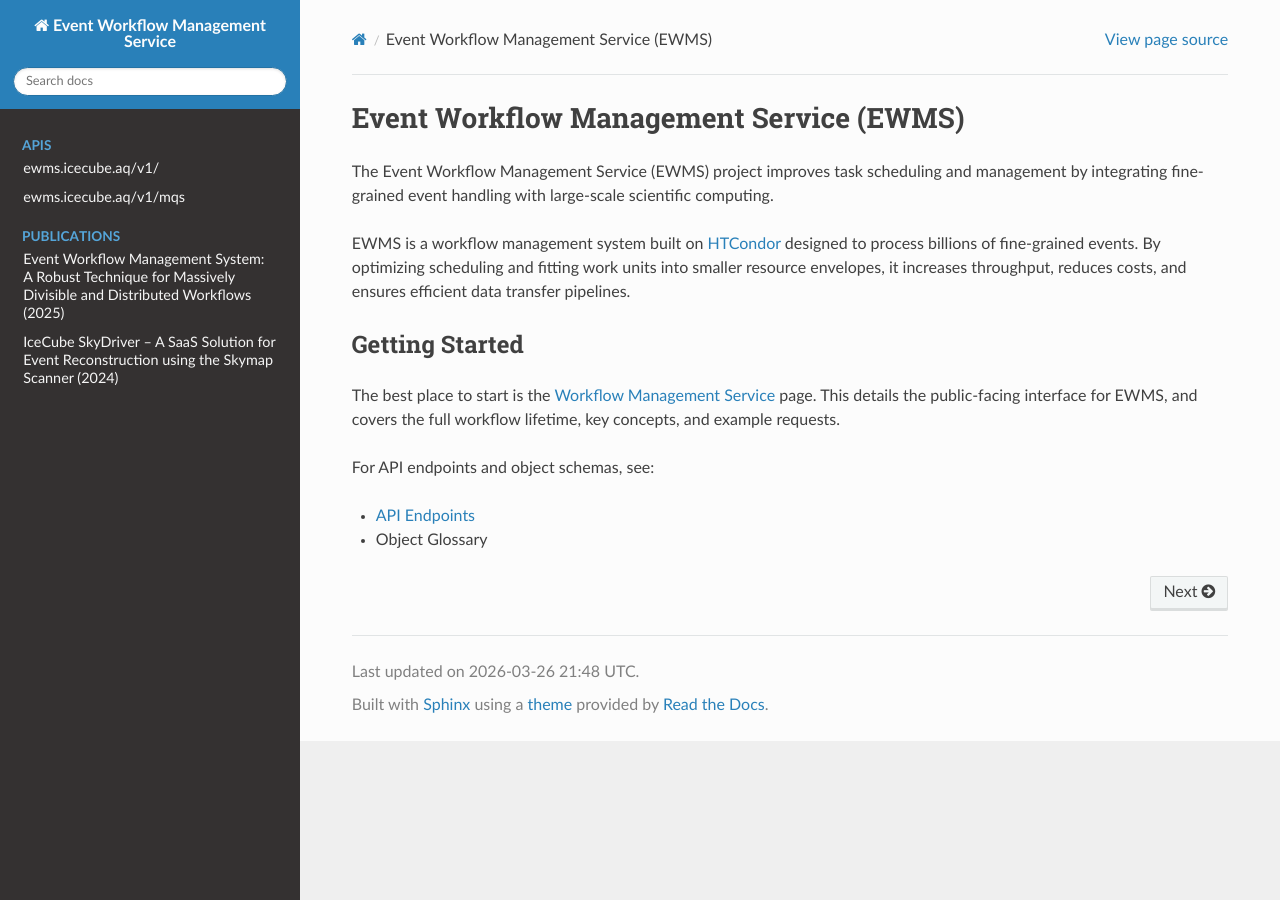
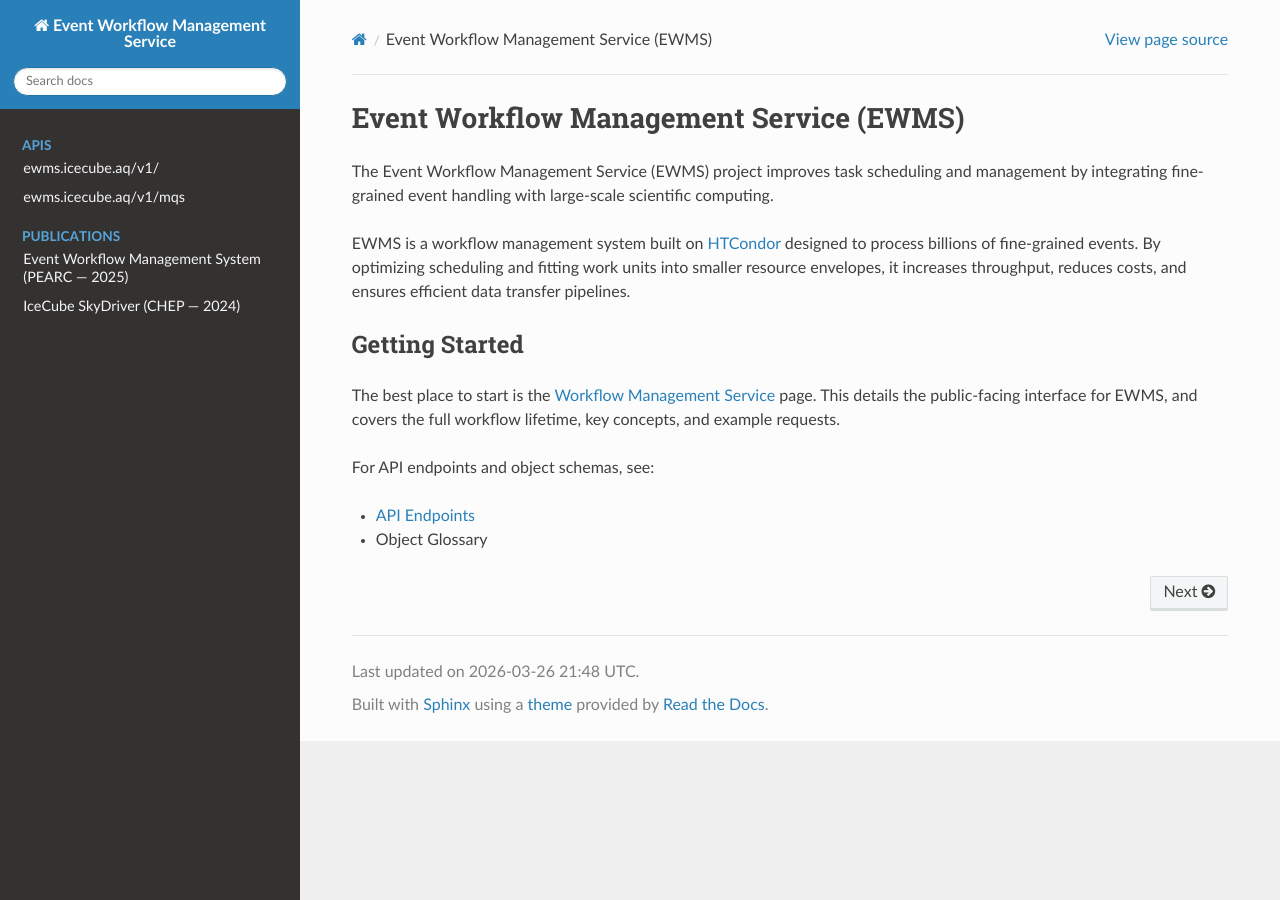
Before and after one commit to Observation-Management-Service/ewms-docs, a Sphinx documentation site: the page built from docs/index.rst, in a window 1280 px wide. Built offline with Sphinx 7.4.7 and the Read the Docs theme 3.1.0, drawn with Linux system fonts in a browser that asks for light colours; pages that are not in the unit, such as notebooks, are missing from menus.

Commit message:
link publications - 2.1

```diff
--- a/docs/index.rst
+++ b/docs/index.rst
@@ -51,5 +51,5 @@ For API endpoints and object schemas, see:
    :hidden:
    :caption: Publications
 
-   Event Workflow Management System: A Robust Technique for Massively Divisible and Distributed Workflows (2025) <https://dl.acm.org/doi/10.1145/3708035.3736051>
-   IceCube SkyDriver – A SaaS Solution for Event Reconstruction using the Skymap Scanner (2024) <https://www.epj-conferences.org/articles/epjconf/abs/2024/05/epjconf_chep2024_04023/epjconf_chep2024_04023.html>
+   Event Workflow Management System (PEARC — 2025) <https://dl.acm.org/doi/10.1145/3708035.3736051>
+   IceCube SkyDriver (CHEP — 2024) <https://www.epj-conferences.org/articles/epjconf/abs/2024/05/epjconf_chep2024_04023/epjconf_chep2024_04023.html>
```
